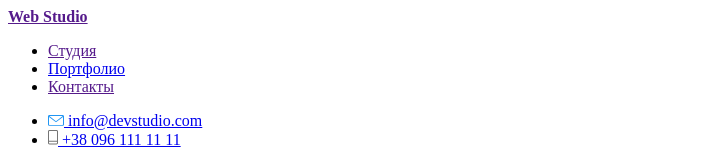
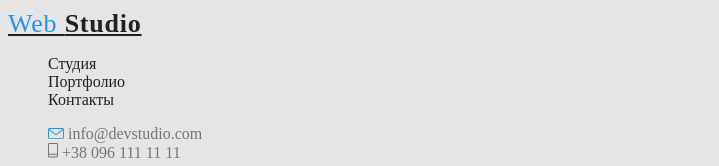
Before and after one commit to anastezia88/goit-markup-hw-02, a plain HTML site: page index.html in a window 1280 px wide. Shown: the top 166 px of the page, without its empty margins (0-719 px from the left). Drawn offline with Linux system fonts and the light colour scheme.

Commit message:
лого цсс

```diff
--- a/css/style.css
+++ b/css/style.css
@@ -1,3 +1,64 @@
-.menu > li {
-  border: 2px solid blue;
+/* общие */
+body {
+  background-color: #e5e5e5;
+  color: #212121;
 }
+
+.logo{
+    color: #212121;
+    font-family: Raleway;
+    font-style: normal;
+    font-size: 26px;
+    line-height: 31px;
+    letter-spacing: 0.03em;
+}
+
+.logo > span {
+    color: #2196f3;
+}
+.list {
+list-style: none;
+
+}
+.site-nav a {
+    color: #212121;
+    text-decoration: none;
+}
+.site-nav .link:hover,
+.site-nav .link:focus {
+    color: #2196f3;
+    }
+
+.auth-nav a {
+    color: #757575;
+    text-decoration: none;
+}
+.auth-nav .link:hover,
+.auth-nav .link:focus {
+    color: #2196f3;
+}
+
+/* цвета */
+color: #212121;
+color: #757575;
+color: #ffffff;
+color: #2196f3;
+font-family: Roboto;
+font-style: normal;
+font-weight: 500;
+font-size: 14px;
+line-height: 16px;
+letter-spacing: 0.02em;
+
+logo
+font-family: Raleway;
+  font-style: normal;
+  font-weight: bold;
+  font-size: 26px;
+  line-height: 31px;
+  letter-spacing: 0.03em;
+}
+
+
+
+/* экслюзив */
--- a/index.html
+++ b/index.html
@@ -9,24 +9,24 @@
   <body>
     <header>
       <nav>
-        <a href=""><b>Web Studio</b></a>
+        <a href="" class="logo"><span>Web </span><b>Studio</b></a>
 
-        <ul>
+        <ul class="site-nav list">
           <li><a href="" class="link current">Студия</a></li>
-          <li><a href="./portfolio.html">Портфолио</a></li>
-          <li><a href="">Контакты</a></li>
+          <li><a href="./portfolio.html" class="link">Портфолио</a></li>
+          <li><a href="" class="link">Контакты</a></li>
         </ul>
       </nav>
 
-      <ul>
+      <ul class="auth-nav list">
         <li>
-          <a href="mailto:info@devstudio.com">
+          <a href="mailto:info@devstudio.com" class="link">
             <img src="./images/envelope.svg" alt="конверт" />
             info@devstudio.com
           </a>
         </li>
         <li>
-          <a href="tel:+380961111111">
+          <a href="tel:+380961111111" class="link">
             <img src="./images/tel.svg" alt="телефон" />
             +38 096 111 11 11
           </a>
```
